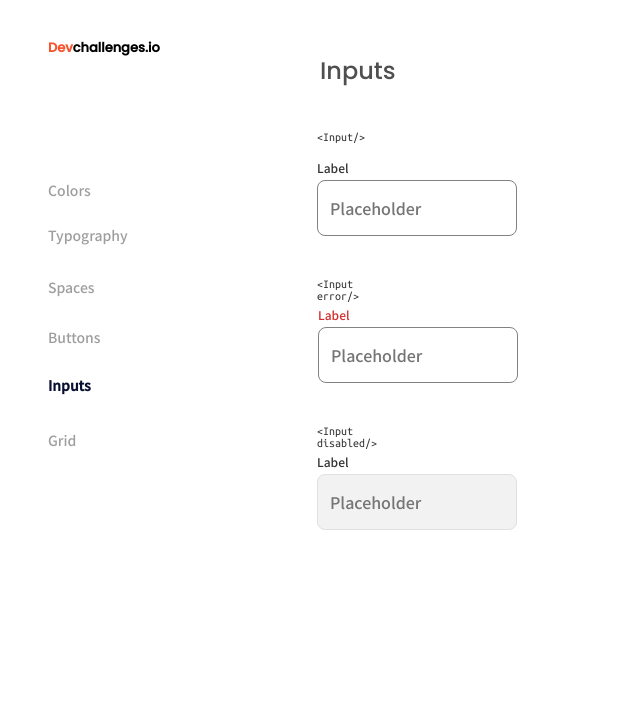
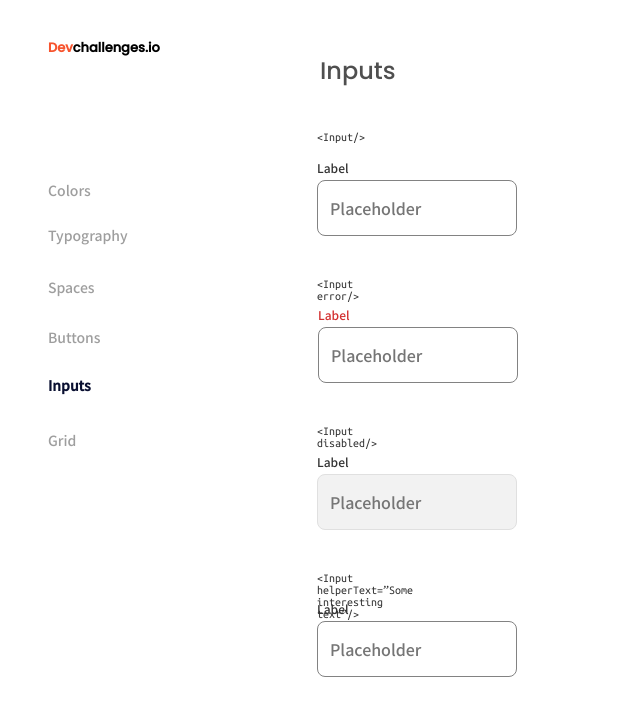
Before and after one commit to sPreet247/React-input-components, a React (Create React App) app: page / in a window 1280 px wide. Shown: the top 716 px of the page, without its empty margins (0-640 px from the left). Built offline with nearby package versions, Linux system fonts and the light colour scheme.

Commit message:
helpertxt

```diff
--- a/src/components/InputComponent/Input.js
+++ b/src/components/InputComponent/Input.js
@@ -21,6 +21,12 @@ export default function Input() {
 			</InputHeading>
 			<Label disabled>Label</Label>
 			<Inputs disabled placeholder="Placeholder" />
+
+			<InputHeading helperText>
+				<code>&lt;Input helperText=”Some interesting text”/&gt;</code>
+			</InputHeading>
+			<Label helperText>Label</Label>
+			<Inputs helperText placeholder="Placeholder" />
 		</>
 	);
 }
--- a/src/components/InputComponent/InputElements.js
+++ b/src/components/InputComponent/InputElements.js
@@ -40,6 +40,12 @@ export const InputHeading = styled.code`
 			left: 317px;
 			top: 425px;
 		`}
+		${(props) =>
+			props.helperText &&
+			css`
+				left: 317px;
+				top: 572px;
+			`}
 `;
 
 export const Label = styled.label`
@@ -68,6 +74,13 @@ export const Label = styled.label`
 			left: 317px;
 			top: 453px;
 		`}
+
+		${(props) =>
+			props.helperText &&
+			css`
+				left: 317px;
+				top: 600px;
+			`}
 `;
 
 export const Inputs = styled.input.attrs((props) => ({
@@ -118,4 +131,18 @@ export const Inputs = styled.input.attrs((props) => ({
       &:focus {
         cursor: not-allowed;
 			`}
+
+			${(props) =>
+				props.helperText &&
+				css`
+			left: 317px;
+top: 621px;
+
+/* Gray 3 */
+
+border: 1px solid #828282;
+				&:hover,
+      &:focus {
+
+			`}
 `;
```
